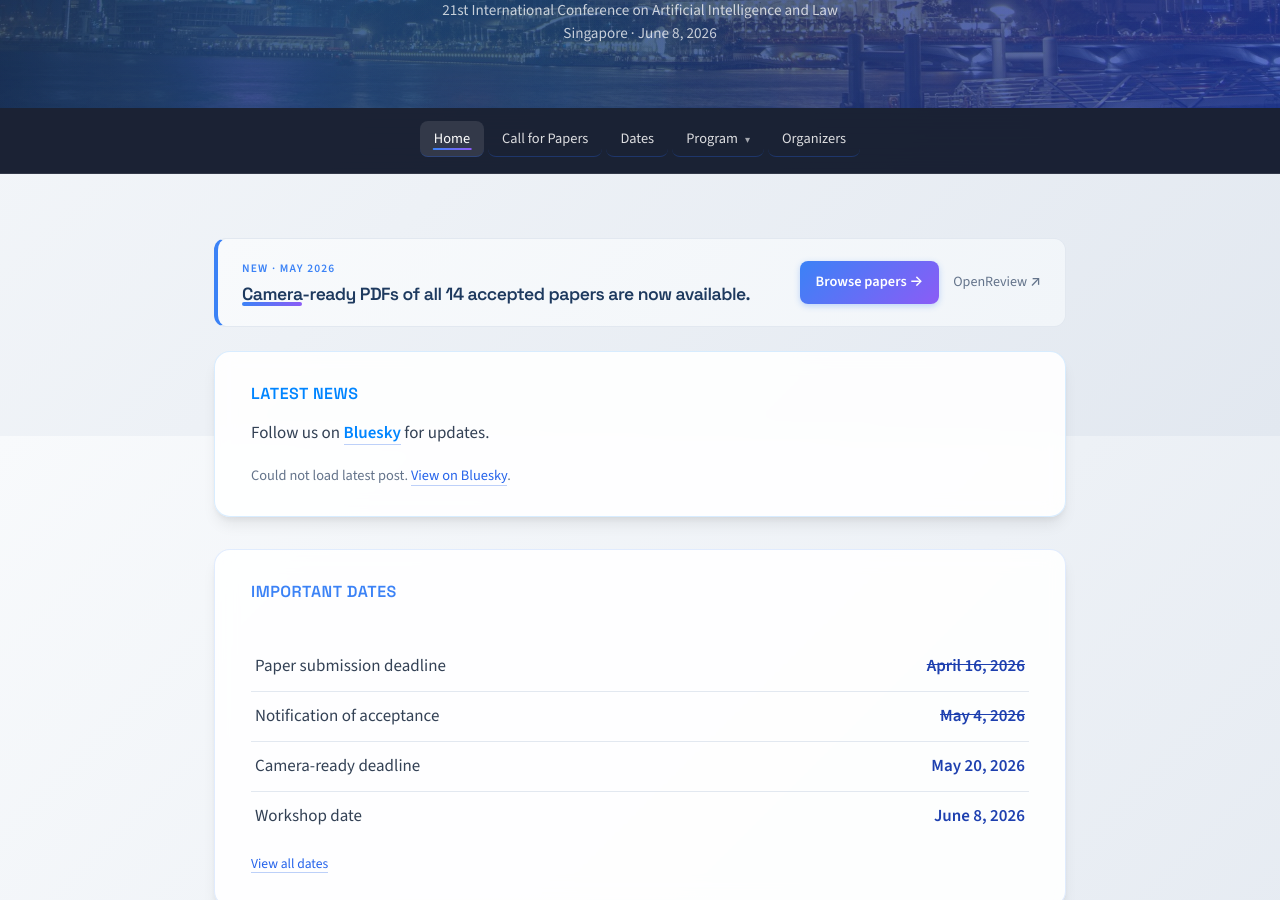
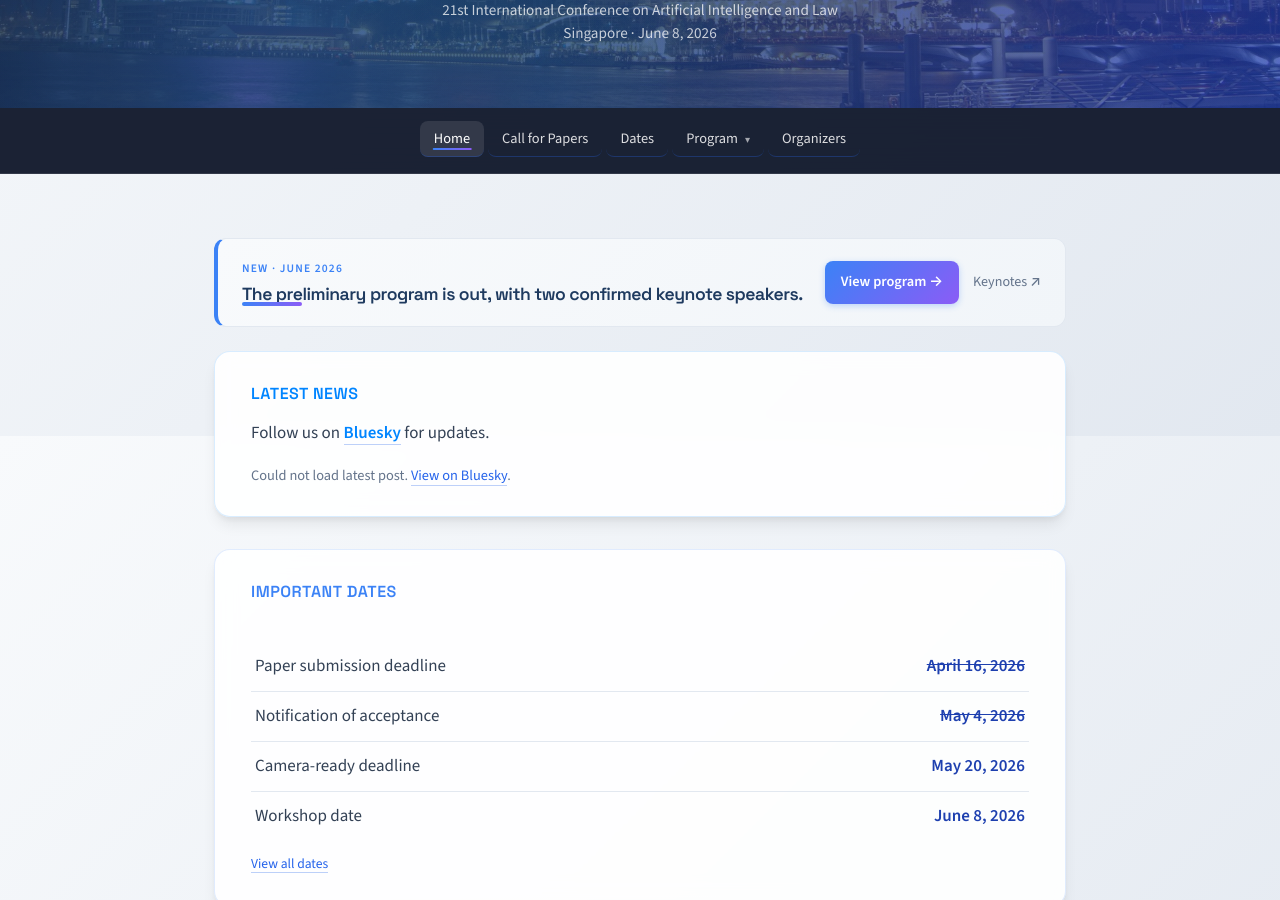
Before and after one commit to graus/aiog, a Jekyll site: the page built from index.md, in a window 1280 px wide and 900 px high, scrolled down 464 px. Built offline with Jekyll 4.4.1, drawn with Linux system fonts in a browser that asks for light colours.

Commit message:
Feature preliminary program in homepage spotlight
Co-Authored-By: Claude Opus 4.8 (1M context) <noreply@anthropic.com>

```diff
--- a/index.md
+++ b/index.md
@@ -7,12 +7,12 @@ description: The 1st AI & Open Government Workshop (AIOG) at ICAIL 2026, Singapo
 
 <aside class="papers-spotlight" aria-labelledby="spotlight-heading">
     <div class="spotlight-text">
-        <p class="spotlight-eyebrow">New · May 2026</p>
-        <h2 id="spotlight-heading">Camera-ready PDFs of all 14 accepted papers are now available.</h2>
+        <p class="spotlight-eyebrow">New · June 2026</p>
+        <h2 id="spotlight-heading">The preliminary program is out, with two confirmed keynote speakers.</h2>
     </div>
     <div class="spotlight-actions">
-        <a class="spotlight-cta" href="/accepted-papers/">Browse papers →</a>
-        <a class="spotlight-cta-secondary" href="https://openreview.net/group?id=smu.edu.sg/SMU/ICAIL/2026/Workshop/AIOG#tab-accept" target="_blank" rel="noopener">OpenReview ↗</a>
+        <a class="spotlight-cta" href="/program/">View program →</a>
+        <a class="spotlight-cta-secondary" href="/keynotes/">Keynotes ↗</a>
     </div>
 </aside>
 
```
